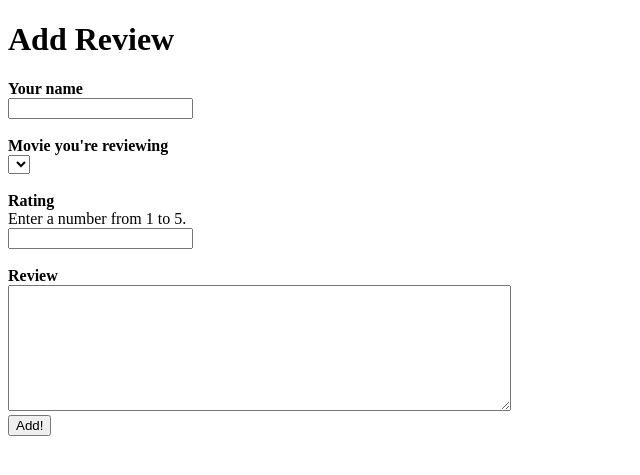
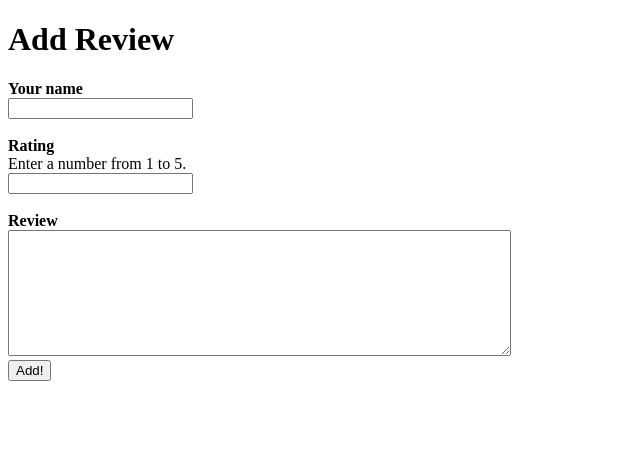
Before and after one commit to AJasapara/CS143, a PHP site: page /add-comments.php?movie-list=1 in a window 1280 px wide. Shown: the top 475 px of the page, without its empty margins (0-640 px from the left). Run offline with PHP 8.4, Linux system fonts and the light colour scheme; data that the repository does not hold is empty.

Commit message:
Fixed comments page to take in url param

```diff
--- a/Project 1C/www/add-comments.php
+++ b/Project 1C/www/add-comments.php
@@ -8,47 +8,27 @@
 	<h1>Add Review</h1>
 	<form action="" method="GET">
 
+
 		<div class="label"><b>Your name</b></div>
 		<input class="input-form text-field" type="text" name="name" maxlength="30">
-		<br><br>
-
-		<div class="label"><b>Movie you're reviewing</b></div>
-		<?php
-			$db = new mysqli('localhost','cs143','','CS143');
-			if($db->connect_errno > 0) {
-				die('Unable to connect to database [' . $db->connect_error . ']');
-			}
-
-			$movieQuery = "SELECT id, title, year from Movie";
-			$movieRes = $db->query($movieQuery);
-
-			// Show movies in dropdown
-			echo '<select class"dropdown text-field" name="movie-list">
-			<option disabled selected value></option>';
-
-			while($row = $movieRes->fetch_assoc()) {
-				echo '<option value="' . $row[id] . '">' . $row[title] . ' (' . $row[year] . ')</option>';
-			}
-
-			echo '</select>';
-
-		?>
 
 		<br><br>
 		<div class="label"><b>Rating</b></div>
 		Enter a number from 1 to 5.<br>
 		<input class="input-form text-field" type="text" name="rating" maxlength="30">
 
-
 		<br><br>
 		<div class="label"><b>Review</b></div>
 		<textarea type="text" name="review" cols="60" rows="8"></textarea>
+
+		<input type="hidden" name="movieID" value="<?php echo htmlspecialchars($_GET['movie-list']);?>">
 
 
 		<div class="button-container">
 			<input class="submit-button" type="submit" value="Add!" name="submit-button">
 		</div>
 	</form>
+
 
 		<?php
 		if(isset($_GET['submit-button'])) {
@@ -69,12 +49,9 @@
 					$validRating = true;
 			}
 
-			if(isset($_GET['movie-list']))
-				$validMovie = true;
-
 
 			// Check if everything is valid
-			if($validName  == true  && $validRating  == true  && $validMovie  == true)
+			if($validName  == true  && $validRating  == true) //  && $validMovie  == true)
 				return true; // everything is valid
 
 
@@ -90,8 +67,8 @@
 			if($ratingNotEmpty == true && $validRating == false)
 				$errMsg = $errMsg . "Rating needs to be a number from 1 to 5<br>";
 
-			if($validMovie == false)
-				$errMsg = $errMsg . "No movie selected<br>";
+			// if($validMovie == false)
+			// 	$errMsg = $errMsg . "No movie selected<br>";
 
 			// display error message
 			echo $errMsg;
@@ -110,7 +87,7 @@
 
 			$name = $_GET['name'];
 			$time = date('Y-m-d G:i:s');
-			$mid = $_GET['movie-list'];
+			$mid = $_GET['movieID'];
 			$review =  $_GET['review'];
 			$rating = $_GET['rating'];
 
```
Also changed, not shown: 2 other files.
